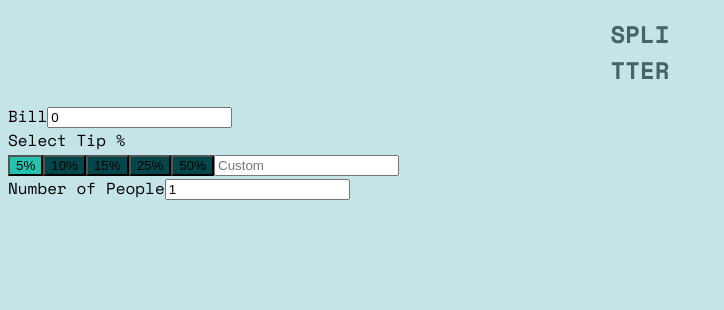
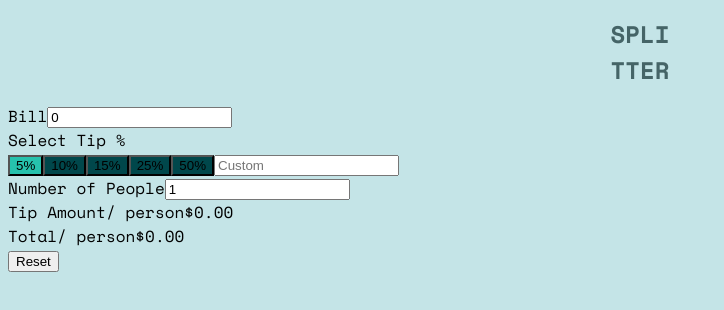
Before and after one commit to jfiora/tip-calculator-app, a React (Vite) app: page / in a window 1280 px wide. Shown: the top 310 px of the page, without its empty margins (0-724 px from the left). Built offline with nearby package versions, Linux system fonts and the light colour scheme.

Commit message:
finish logic

```diff
--- a/src/components/card/Card.jsx
+++ b/src/components/card/Card.jsx
@@ -1,10 +1,12 @@
-import React, {useState} from "react";
+import React, {useState, useEffect} from "react";
 import './Card.css';
 
 const Card = () => {
     const [bill, setBill] = useState(0);
     const [tip, setTip] = useState(5);
     const [people, setPeople] = useState(1);
+    const [totalTip, setTotalTip] = useState(0);
+    const [totalTipPerPerson, setTipTotalPerPerson] = useState(0);
 
     const tipButtons = [
         {
@@ -29,7 +31,25 @@ const Card = () => {
         }
     ];
 
+    function calculateTip() {
+        setTotalTip(bill * tip / 100);
+        setTipTotalPerPerson(totalTip / people);
+    }
+
+    function reset() {
+        setBill(0);
+        setTip(5);
+        setPeople(1);
+        setTotalTip(0);
+        setTipTotalPerPerson(0);
+    }
+
+    useEffect(() => {
+        calculateTip();
+    }, [bill, tip, people, totalTip, totalTipPerPerson]);
+
     return (
+        <div className="card">
             <div className="input">
                 <div className="input-bill">
                     <span>Bill</span>
@@ -55,6 +75,20 @@ const Card = () => {
                     <input  value={people} onChange={(e) => setPeople(e.target.value)}/>
                 </div>
             </div>
+            <div className="output">
+                <div className="output-tip">
+                    <span>Tip Amount</span>
+                    <span>/ person</span>
+                    <span>${totalTipPerPerson.toFixed(2)}</span>
+                </div>
+                <div className="output-total">
+                    <span>Total</span>
+                    <span>/ person</span>
+                    <span>${totalTip.toFixed(2)}</span>
+                </div>
+                <button className="reset-btn" onClick={reset}>Reset</button>
+            </div>
+        </div>
     );
 };
 
```
Lines whose indentation alone changed are shown as unchanged.
